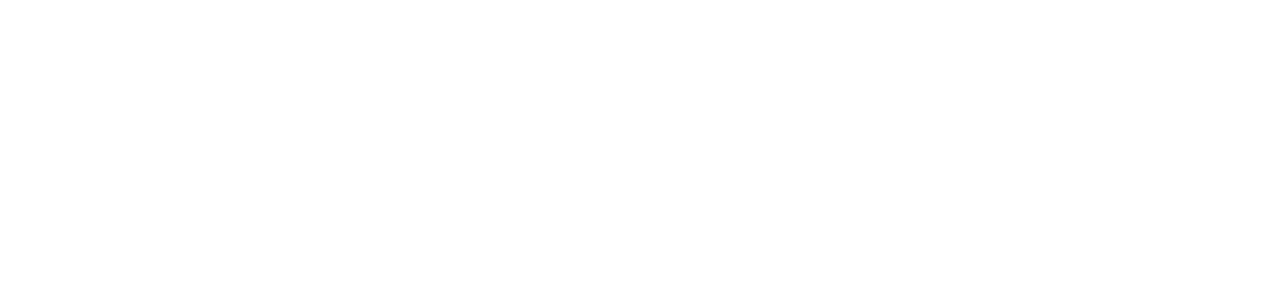
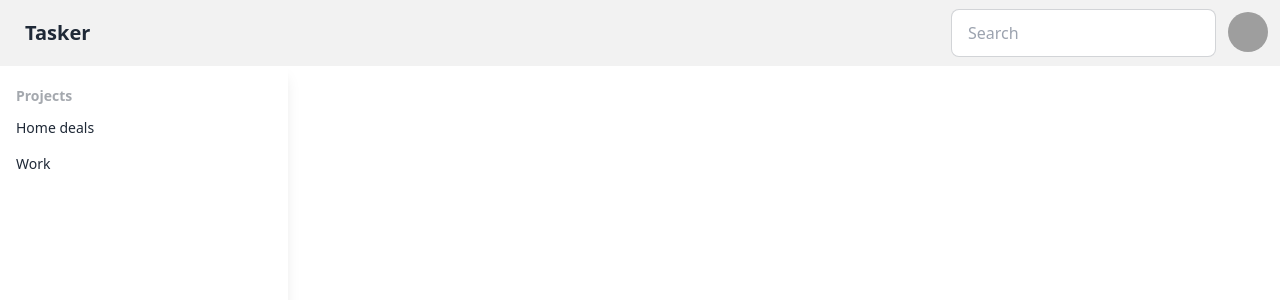
Before and after one commit to al-march/tasker, an Angular app in the folder client/: page / in a window 1280 px wide. Shown: the top 300 px of the page. Built offline with nearby package versions, Linux system fonts and the light colour scheme; grey boxes are pictures that could not be loaded.

Commit message:
🔥️ [FE] created template of app

```diff
--- a/client/src/app/app.component.html
+++ b/client/src/app/app.component.html
@@ -0,0 +1,7 @@
+<main class="h-screen flex flex-col">
+  <app-header></app-header>
+
+  <app-drawer class="flex-1">
+    <router-outlet></router-outlet>
+  </app-drawer>
+</main>
--- a/client/src/app/app.module.ts
+++ b/client/src/app/app.module.ts
@@ -3,6 +3,7 @@
 
 import { AppRoutingModule } from './app-routing.module';
 import { AppComponent } from './app.component';
+import { TemplateModule } from './core/template/template.module';
 
 @NgModule({
   declarations: [
@@ -10,7 +11,8 @@
   ],
   imports: [
     BrowserModule,
-    AppRoutingModule
+    AppRoutingModule,
+    TemplateModule,
   ],
   providers: [],
   bootstrap: [AppComponent]
```
